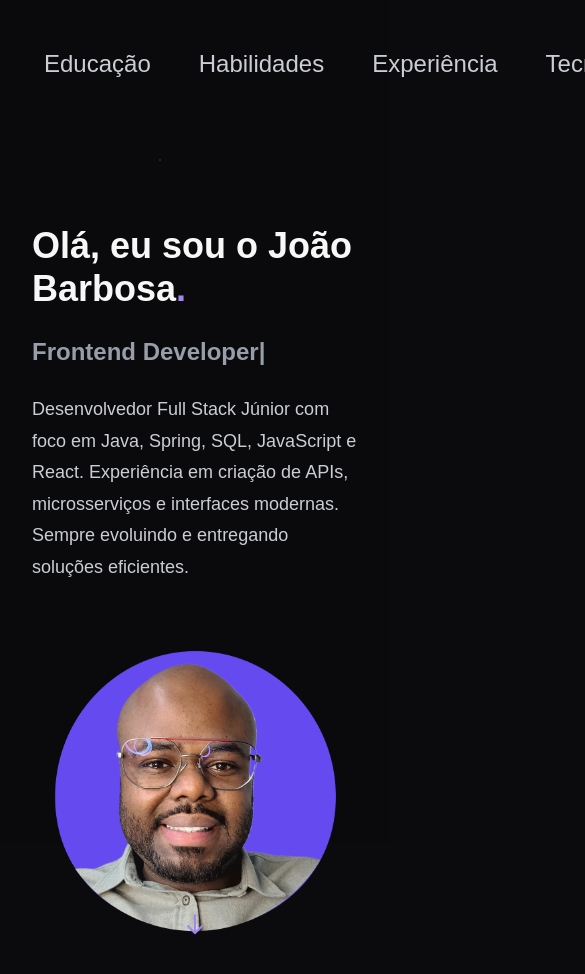
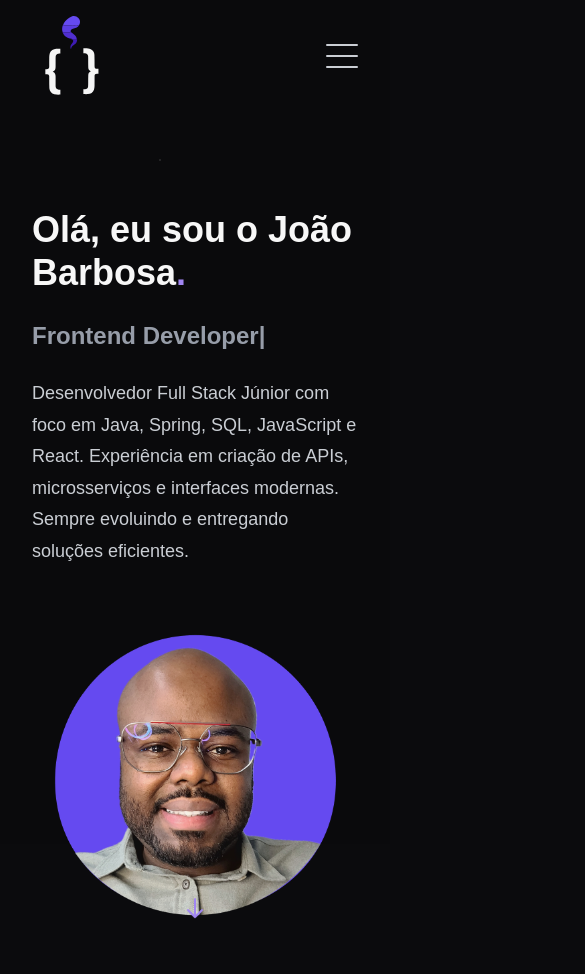
Before and after one commit to JoaoSBarbosa/barbosacode-angular, an Angular app: page / in a window 390 px wide. Shown: the top 974 px of the page, 585 px wide, since content can reach past the window. Built offline with nearby package versions, Linux system fonts and the light colour scheme.

Commit message:
:sparkles: responsividade do menu

```diff
--- a/src/app/core/modules/header/header.component.html
+++ b/src/app/core/modules/header/header.component.html
@@ -1,4 +1,4 @@
-<header class="header">
+<!-- <header class="header">
   <app-structure>
     <div class="header__inner">
       <a
@@ -11,11 +11,78 @@
         <img src="assets/images/logo-3.svg" alt="GitHub Profile" />
       </a>
 
-      <nav>
+      <nav class="nav-desktop">
+        <a *ngFor="let link of links" href="{{ link.href }}" class="nav-link">
+          {{ link.label }}
+        </a>
+      </nav>
+
+      <button
+        class="mobile-toggle"
+        (click)="menuOpen = !menuOpen"
+        aria-label="Abrir menu mobile"
+      >
+        <span [class.open]="menuOpen"></span>
+        <span [class.open]="menuOpen"></span>
+        <span [class.open]="menuOpen"></span>
+      </button>
+
+      <nav
+        class="nav-mobile"
+        [class.open]="menuOpen"
+        (click)="menuOpen = false"
+      >
         <a *ngFor="let link of links" href="{{ link.href }}" class="nav-link">
           {{ link.label }}
         </a>
       </nav>
     </div>
   </app-structure>
+</header> -->
+
+<header class="header">
+  <app-structure>
+    <div class="header__inner">
+      <!-- Logo -->
+      <a
+        href="https://github.com/JoaoSBarbosa"
+        target="_blank"
+        rel="noopener noreferrer"
+        title="Acessar GitHub"
+        class="logo"
+      >
+        <img src="assets/images/logo-3.svg" alt="GitHub Profile" />
+      </a>
+
+      <!-- Menu Desktop -->
+      <nav class="nav-desktop">
+        <a *ngFor="let link of links" href="{{ link.href }}" class="nav-link">
+          {{ link.label }}
+        </a>
+      </nav>
+
+      <!-- Menu Mobile Toggle -->
+      <button
+        class="mobile-toggle"
+        (click)="toggleMenu()"
+        aria-label="Abrir menu mobile"
+      >
+        <span [class.open]="menuOpen"></span>
+        <span [class.open]="menuOpen"></span>
+        <span [class.open]="menuOpen"></span>
+      </button>
+
+      <!-- Menu Mobile Fullscreen -->
+      <nav class="nav-mobile" [class.open]="menuOpen">
+        <a
+          *ngFor="let link of links"
+          href="{{ link.href }}"
+          class="nav-link"
+          (click)="closeMenu()"
+        >
+          {{ link.label }}
+        </a>
+      </nav>
+    </div>
+  </app-structure>
 </header>
--- a/src/app/core/modules/header/header.component.scss
+++ b/src/app/core/modules/header/header.component.scss
@@ -1,34 +1,52 @@
 @import "variables";
 
+/* Reset básico */
+* {
+  box-sizing: border-box;
+  margin: 0;
+  padding: 0;
+}
+
+html,
+body {
+  font-family: sans-serif;
+  height: 100%;
+  background-color: $bg-galaxy-dark;
+  color: #e5e7eb;
+}
+
+a {
+  text-decoration: none;
+  color: inherit;
+}
+
 .header {
-  padding: 1rem 0; // py-4
+  padding: 1rem 0;
 
   &__inner {
     display: flex;
     justify-content: space-between;
     align-items: center;
-    padding: 0.5rem 0;
+    position: relative;
 
-    a.logo {
-      display: inline-block;
-
-      img {
-        width: 5rem; // w-20
-        height: 5rem; // h-20
-      }
+    a.logo img {
+      width: 5rem;
+      height: 5rem;
     }
 
-    nav {
+    /* ===================== */
+    /* Menu Desktop */
+    /* ===================== */
+    .nav-desktop {
       display: flex;
-      gap: 1.5rem; // space-x-6
-      font-size: 1.5rem; // text-2xl
-      color: #d1d5db; // text-gray-300
+      gap: 1.5rem;
+      font-size: 1.5rem;
+      color: #d1d5db;
 
       a.nav-link {
         position: relative;
-        padding: 0.25rem 0.75rem; // px-3 py-1
+        padding: 0.25rem 0.75rem;
         cursor: pointer;
-        color: inherit;
         transition: color 0.3s ease;
 
         &::after {
@@ -52,5 +70,99 @@
         }
       }
     }
+
+    /* ===================== */
+    /* Menu Mobile Toggle */
+    /* ===================== */
+    .mobile-toggle {
+      display: none;
+      flex-direction: column;
+      justify-content: space-between;
+      width: 2rem;
+      height: 1.5rem;
+      background: none;
+      border: none;
+      cursor: pointer;
+      z-index: 1100;
+
+      span {
+        display: block;
+        height: 2px;
+        width: 100%;
+        background: #d1d5db;
+        border-radius: 2px;
+        transition: all 0.3s ease;
+      }
+
+      span.open:nth-child(1) {
+        transform: rotate(45deg) translate(5px, 9px);
+      }
+
+      span.open:nth-child(2) {
+        opacity: 0;
+      }
+
+      span.open:nth-child(3) {
+        transform: rotate(-45deg) translate(5px, -12px);
+      }
+    }
+
+    /* ===================== */
+    /* Menu Mobile Fullscreen */
+    /* ===================== */
+    .nav-mobile {
+      display: flex;
+      flex-direction: column;
+      justify-content: flex-start;
+      align-items: center;
+      position: fixed;
+      top: 0;
+      left: 0;
+      width: 100%;
+      height: 100%;
+      background-color: #000; // fundo preto total
+      z-index: 1000;
+      opacity: 0;
+      pointer-events: none;
+      transition: opacity 0.3s ease;
+
+      padding-top: 6rem; // distância do topo (logo/barra)
+      gap: 2rem;
+
+      overflow-y: auto; // scroll apenas no menu
+      -webkit-overflow-scrolling: touch;
+
+      &.open {
+        opacity: 1;
+        pointer-events: auto;
+      }
+
+      a.nav-link {
+        padding: 1rem 0;
+        font-size: 1.5rem;
+        font-weight: 600;
+        color: #d1d5db;
+        width: 100%;
+        text-align: center;
+        transition: color 0.3s;
+
+        &:hover {
+          color: #ffffff;
+        }
+      }
+    }
+  }
+
+  /* ===================== */
+  /* Responsividade */
+  /* ===================== */
+  @media (max-width: $break-md) {
+    .nav-desktop {
+      display: none;
+    }
+
+    .mobile-toggle {
+      display: flex;
+    }
   }
 }
--- a/src/app/core/modules/header/header.component.ts
+++ b/src/app/core/modules/header/header.component.ts
@@ -3,39 +3,27 @@ import { Component } from '@angular/core';
 @Component({
   selector: 'app-header',
   templateUrl: './header.component.html',
-  styleUrl: './header.component.scss',
+  styleUrls: ['./header.component.scss'],
 })
 export class HeaderComponent {
+  menuOpen = false;
+
   links = [
-    {
-      id: 1,
-      label: 'Educação',
-      href: '#education',
-    },
-    {
-      id: 2,
-      label: 'Habilidades',
-      href: '#skill',
-    },
-    {
-      id: 3,
-      label: 'Experiência',
-      href: '#experience',
-    },
-    {
-      id: 4,
-      label: 'Tecnologias',
-      href: '#technologies',
-    },
-    {
-      id: 4,
-      label: 'Projetos',
-      href: '#projects',
-    },
-    {
-      id: 5,
-      label: 'Contato',
-      href: '#contact',
-    },
+    { id: 1, label: 'Educação', href: '#education' },
+    { id: 2, label: 'Habilidades', href: '#skill' },
+    { id: 3, label: 'Experiência', href: '#experience' },
+    { id: 4, label: 'Tecnologias', href: '#technologies' },
+    { id: 5, label: 'Projetos', href: '#projects' },
+    { id: 6, label: 'Contato', href: '#contact' },
   ];
+
+  toggleMenu() {
+    this.menuOpen = !this.menuOpen;
+    document.body.style.overflow = this.menuOpen ? 'hidden' : 'auto';
+  }
+
+  closeMenu() {
+    this.menuOpen = false;
+    document.body.style.overflow = 'auto';
+  }
 }
```
